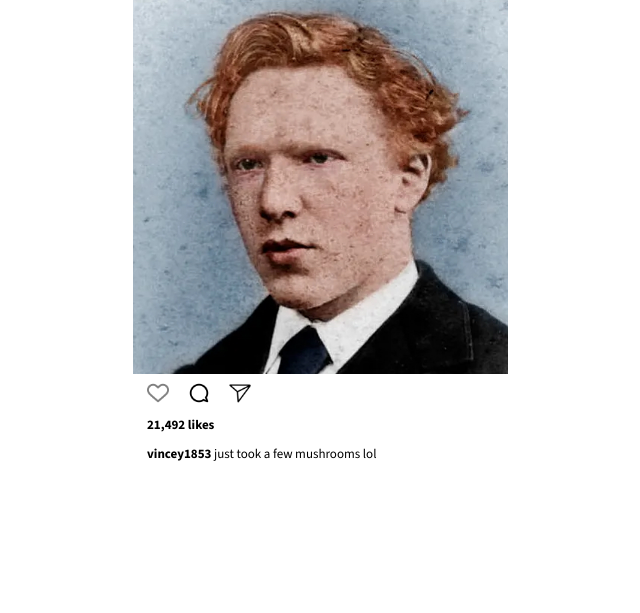
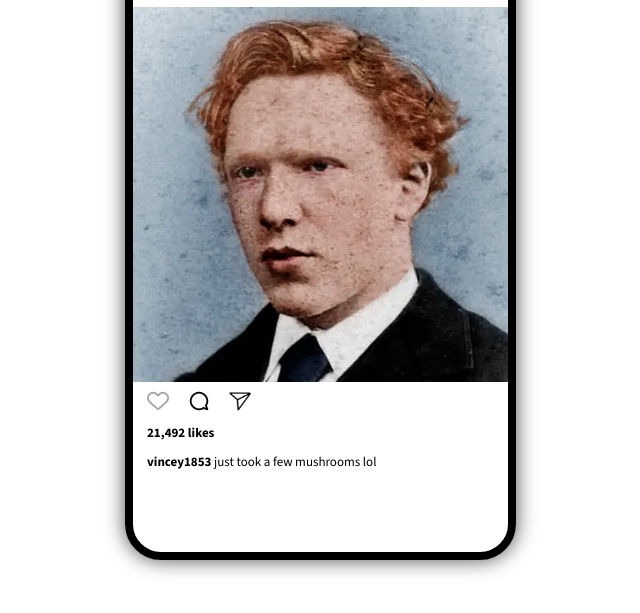
Before and after one commit to ConsoleMage/oldagram, a plain HTML site: page index.html in a window 1280 px wide. In both pictures the pointer is over the picture 478 px from the left and 576 px from the top of the page. Shown: the part 183-796 px from the top of the page, without its empty margins (320-960 px from the left). Drawn offline with nearby package versions, Linux system fonts and the light colour scheme.

Commit message:
final commit?

```diff
--- a/index.css
+++ b/index.css
@@ -6,14 +6,14 @@ body {
 
 }
 
-/* .phone-border {
+.phone-border {
     width: 375px;
     height: 667px;
     border: 8px solid black;
     border-radius: 36px;
-    box-shadow: 0 0 10px rgba(0, 0, 0, 0.5);
+    box-shadow: 0 0 20px rgba(0, 0, 0, 0.7);
     margin: 0 auto;
-} */
+}
 
 /* Header */
 
@@ -101,7 +101,7 @@ header {
 }
 
 .icons-container img:hover {
-    opacity: 0.5;
+    opacity: 0.35;
 }
 
 .interaction-text {
```
Also changed, not shown: index.html (+10 -5 lines).
